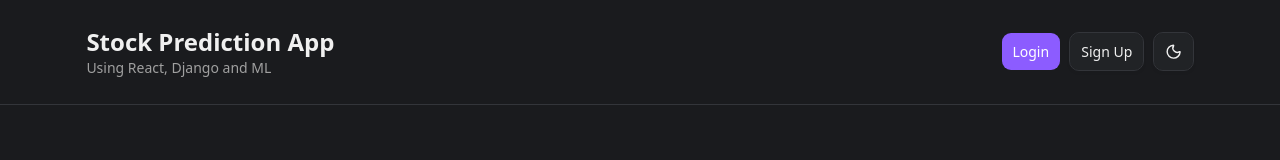
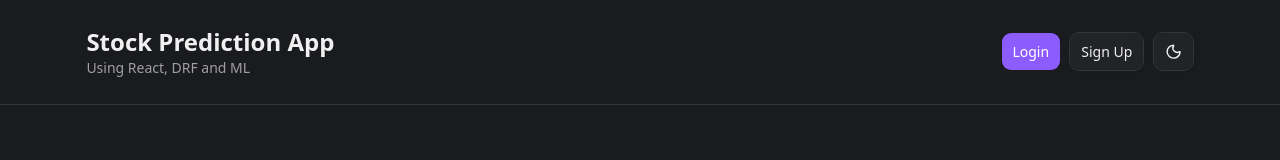
Before and after one commit to HamzaKhan887/stock-prediction-app, a React (Vite) app in the folder react-frontend/: page / in a window 1280 px wide. Shown: the top 160 px of the page. Built offline with nearby package versions, Linux system fonts and the light colour scheme; no server answers.

Commit message:
Update Navbar.jsx

```diff
--- a/react-frontend/src/components/Navbar.tsx
+++ b/react-frontend/src/components/Navbar.tsx
@@ -14,7 +14,7 @@ function Navbar() {
         <Link to='/'>
           <div className='text-2xl font-semibold'>Stock Prediction App</div>
           <div className='text-sm text-muted-foreground'>
-            Using React, Django and ML
+            Using React, DRF and ML
           </div>
         </Link>
       </div>
```
